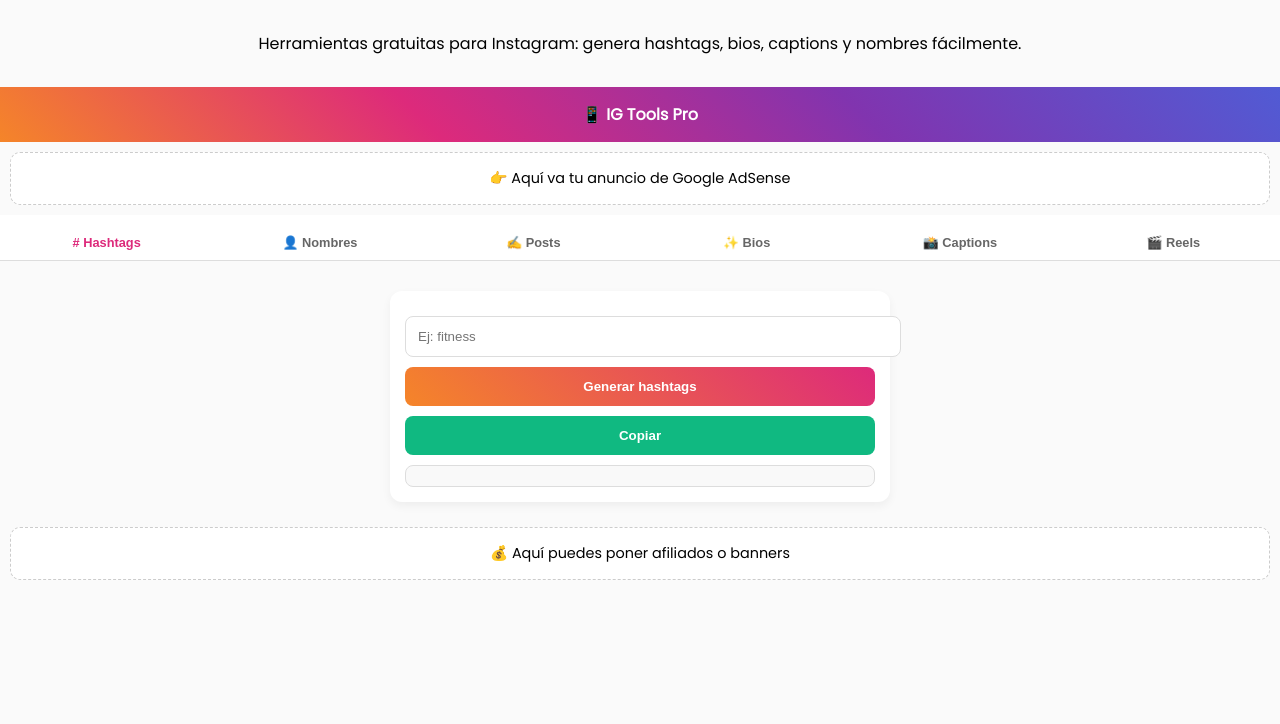
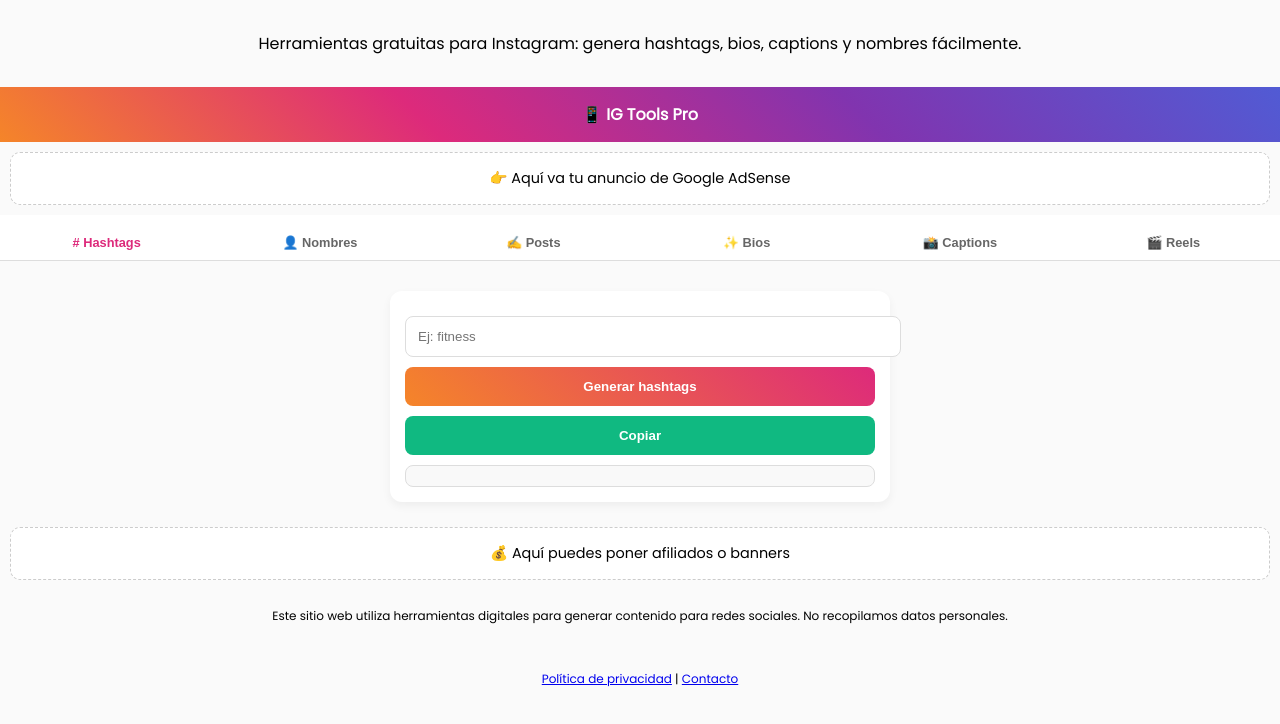
Before and after one commit to anaismagan5-lgtm/anaismagan5-lgtm.github.io, a plain HTML site: page index.html in a window 1280 px wide. Drawn offline with Linux system fonts and the light colour scheme.

Commit message:
Update index.html

```diff
--- a/index.html
+++ b/index.html
@@ -246,6 +246,13 @@ navigator.clipboard.writeText(texto);
 alert("Copiado");
 }
 </script>
+<p style="padding:15px; font-size:12px; text-align:center;">
+Este sitio web utiliza herramientas digitales para generar contenido para redes sociales. No recopilamos datos personales.
+</p>
 
+<div style="text-align:center; font-size:12px; margin-top:30px;">
+  <a href="#">Política de privacidad</a> |
+  <a href="#">Contacto</a>
+</div>
 </body>
 </html>
```
